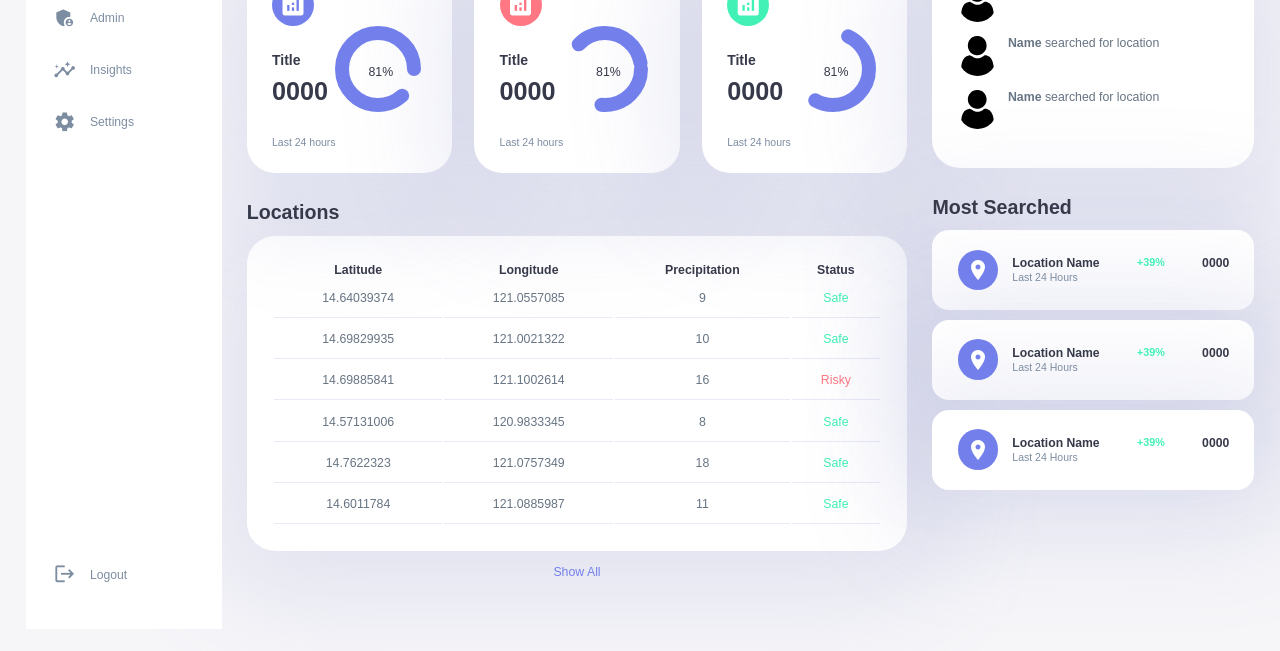
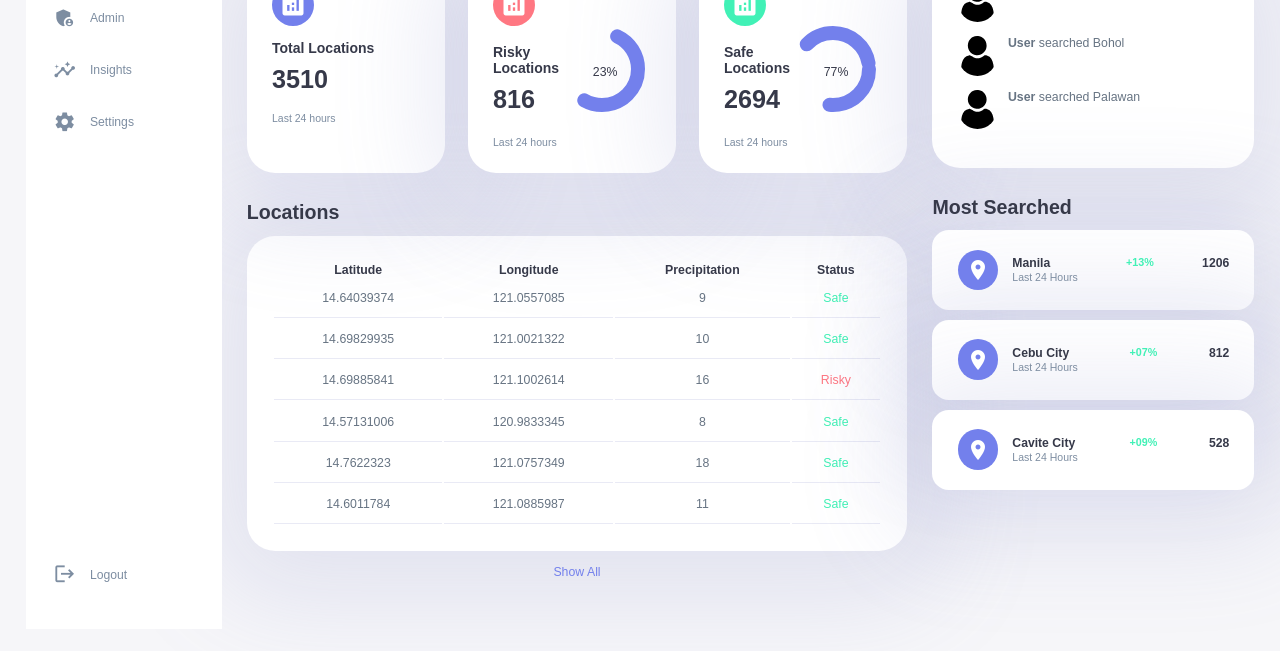
Before and after one commit to advaith-unnikrishnan/Project, a plain HTML site: page dashboard.html in a window 1280 px wide. Shown: the part 149-800 px from the top of the page. Drawn offline with Linux system fonts and the light colour scheme.

Commit message:
update data

```diff
--- a/assets/css/dashboard.css
+++ b/assets/css/dashboard.css
@@ -294,11 +294,11 @@ main .insights > div span {
   font-size: 2rem;
 }
 
-main .insights > div.Expenses span {
+main .insights > div.risky span {
   background-color: var(--color-danger);
 }
 
-main .insights > div.income span {
+main .insights > div.safe span {
   background-color: var(--color-success);
 }
 
@@ -340,14 +340,15 @@ main .insights .sales svg circle {
   stroke-dasharray: 200;
 }
 
-main .insights .Expenses svg circle {
+main .insights .risky svg circle {
+  stroke-dashoffset: 35;
+  stroke-dasharray: 110;
+}
+
+main .insights .safe svg circle {
+
   stroke-dashoffset: 20;
   stroke-dasharray: 80;
-}
-
-main .insights .income svg circle {
-  stroke-dashoffset: 35;
-  stroke-dasharray: 110;
 }
 
 main .insights .progress .number {
--- a/dashboard.html
+++ b/dashboard.html
@@ -67,51 +67,51 @@
             <span class="material-icons-outlined"> analytics </span>
             <div class="middle">
               <div class="left">
-                <h3>Title</h3>
-                <h1>0000</h1>
+                <h3>Total Locations</h3>
+                <h1>3510</h1>
+              </div>
+
+              <!-- <div class="progress">
+                <svg>
+                  <circle cx="38" cy="38" r="36"></circle>
+                </svg>
+                <div class="number">81%</div>
+              </div> -->
+            </div>
+            <small class="text-muted">Last 24 hours</small>
+          </div>
+
+          <div class="risky">
+            <span class="material-icons-outlined"> analytics </span>
+            <div class="middle">
+              <div class="left">
+                <h3>Risky Locations</h3>
+                <h1>816</h1>
               </div>
 
               <div class="progress">
                 <svg>
                   <circle cx="38" cy="38" r="36"></circle>
                 </svg>
-                <div class="number">81%</div>
+                <div class="number">23%</div>
               </div>
             </div>
             <small class="text-muted">Last 24 hours</small>
           </div>
 
-          <div class="Expenses">
+          <div class="safe">
             <span class="material-icons-outlined"> analytics </span>
             <div class="middle">
               <div class="left">
-                <h3>Title</h3>
-                <h1>0000</h1>
+                <h3>Safe Locations</h3>
+                <h1>2694</h1>
               </div>
 
               <div class="progress">
                 <svg>
                   <circle cx="38" cy="38" r="36"></circle>
                 </svg>
-                <div class="number">81%</div>
-              </div>
-            </div>
-            <small class="text-muted">Last 24 hours</small>
-          </div>
-
-          <div class="income">
-            <span class="material-icons-outlined"> analytics </span>
-            <div class="middle">
-              <div class="left">
-                <h3>Title</h3>
-                <h1>0000</h1>
-              </div>
-
-              <div class="progress">
-                <svg>
-                  <circle cx="38" cy="38" r="36"></circle>
-                </svg>
-                <div class="number">81%</div>
+                <div class="number">77%</div>
               </div>
             </div>
             <small class="text-muted">Last 24 hours</small>
@@ -169,7 +169,7 @@
                 <img src="assets/img/user.svg" alt="user" />
               </div>
               <div class="message">
-                <p><b>Name</b> searched for location</p>
+                <p><b>User</b> searched Manila</p>
               </div>
             </div>
 
@@ -178,7 +178,7 @@
                 <img src="assets/img/user.svg" alt="user" />
               </div>
               <div class="message">
-                <p><b>Name</b> searched for location</p>
+                <p><b>User</b> searched Bohol</p>
               </div>
             </div>
 
@@ -187,7 +187,7 @@
                 <img src="assets/img/user.svg" alt="user" />
               </div>
               <div class="message">
-                <p><b>Name</b> searched for location</p>
+                <p><b>User</b> searched Palawan</p>
               </div>
             </div>
           </div>
@@ -203,11 +203,11 @@
             </div>
             <div class="right">
               <div class="info">
-                <h3>Location Name</h3>
+                <h3>Manila</h3>
                 <small class="text-muted">Last 24 Hours</small>
               </div>
-              <h5 class="success">+39%</h5>
-              <h3>0000</h3>
+              <h5 class="success">+13%</h5>
+              <h3>1206</h3>
             </div>
           </div>
 
@@ -217,11 +217,11 @@
             </div>
             <div class="right">
               <div class="info">
-                <h3>Location Name</h3>
+                <h3>Cebu City</h3>
                 <small class="text-muted">Last 24 Hours</small>
               </div>
-              <h5 class="success">+39%</h5>
-              <h3>0000</h3>
+              <h5 class="success">+07%</h5>
+              <h3>812</h3>
             </div>
           </div>
 
@@ -231,11 +231,11 @@
             </div>
             <div class="right">
               <div class="info">
-                <h3>Location Name</h3>
+                <h3>Cavite City</h3>
                 <small class="text-muted">Last 24 Hours</small>
               </div>
-              <h5 class="success">+39%</h5>
-              <h3>0000</h3>
+              <h5 class="success">+09%</h5>
+              <h3>528</h3>
             </div>
           </div>
         </div>
```
Also changed, not shown: index.html (+66 -13 lines).
